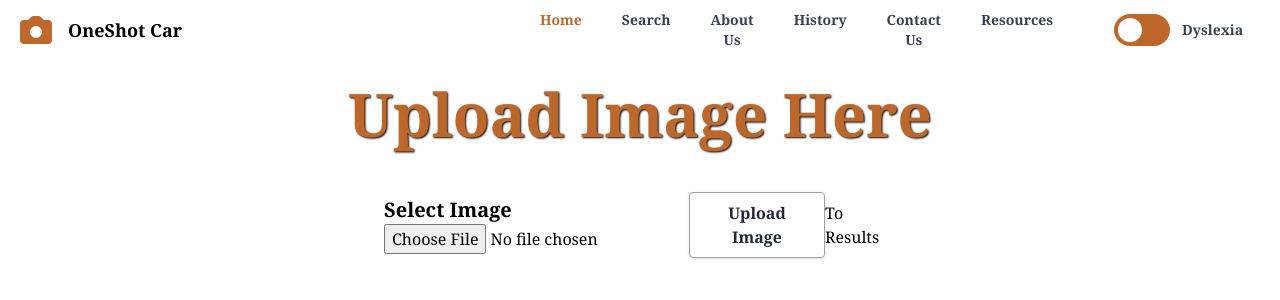
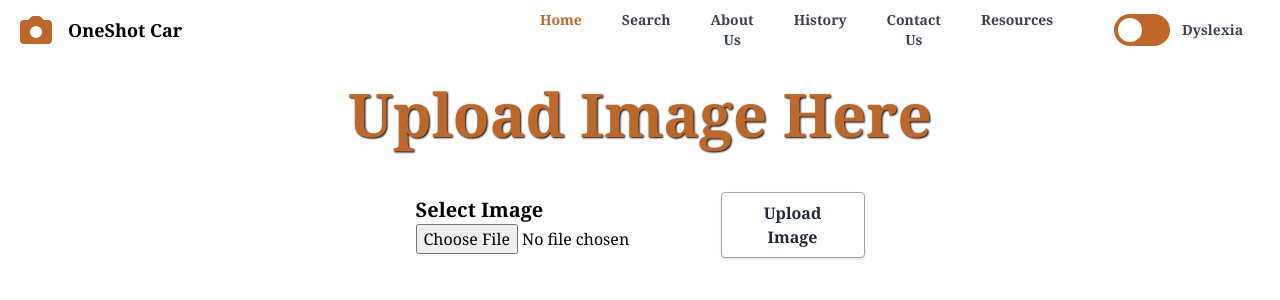
Before and after one commit to BWSullivan/OneShotCar, a Flask app: page /index in a window 1280 px wide. Shown: the top 300 px of the page. Run offline with Flask 2, Linux system fonts and the light colour scheme; style sheets or scripts are compiled from the project's sources; parts of the project's set-up code (start-up, migrations or seed data) failed here and were passed over.

Commit message:
Redirects Picture Search Straight to Results

```diff
--- a/templates/index.html
+++ b/templates/index.html
@@ -83,12 +83,12 @@
                         </div>
                         <!-- submission -->
                         <div class="my-6 bg-white hover:bg-gray-100 text-gray-800 font-semibold py-2 px-4 border border-gray-400 rounded shadow w-36">
-                            <button onclick="window.location.href='http://127.0.0.1:5000/results';">
+                            <button type="button" onclick="window.location.href='{{url_for('results') }}';">
                                 Upload Image
                             </button>
                         </div>
 
-                        <a href="results">To Results</a>
+<!--                         <a href="results">To Results</a> -->
                     </div>
                 </div>
             </form>
```
